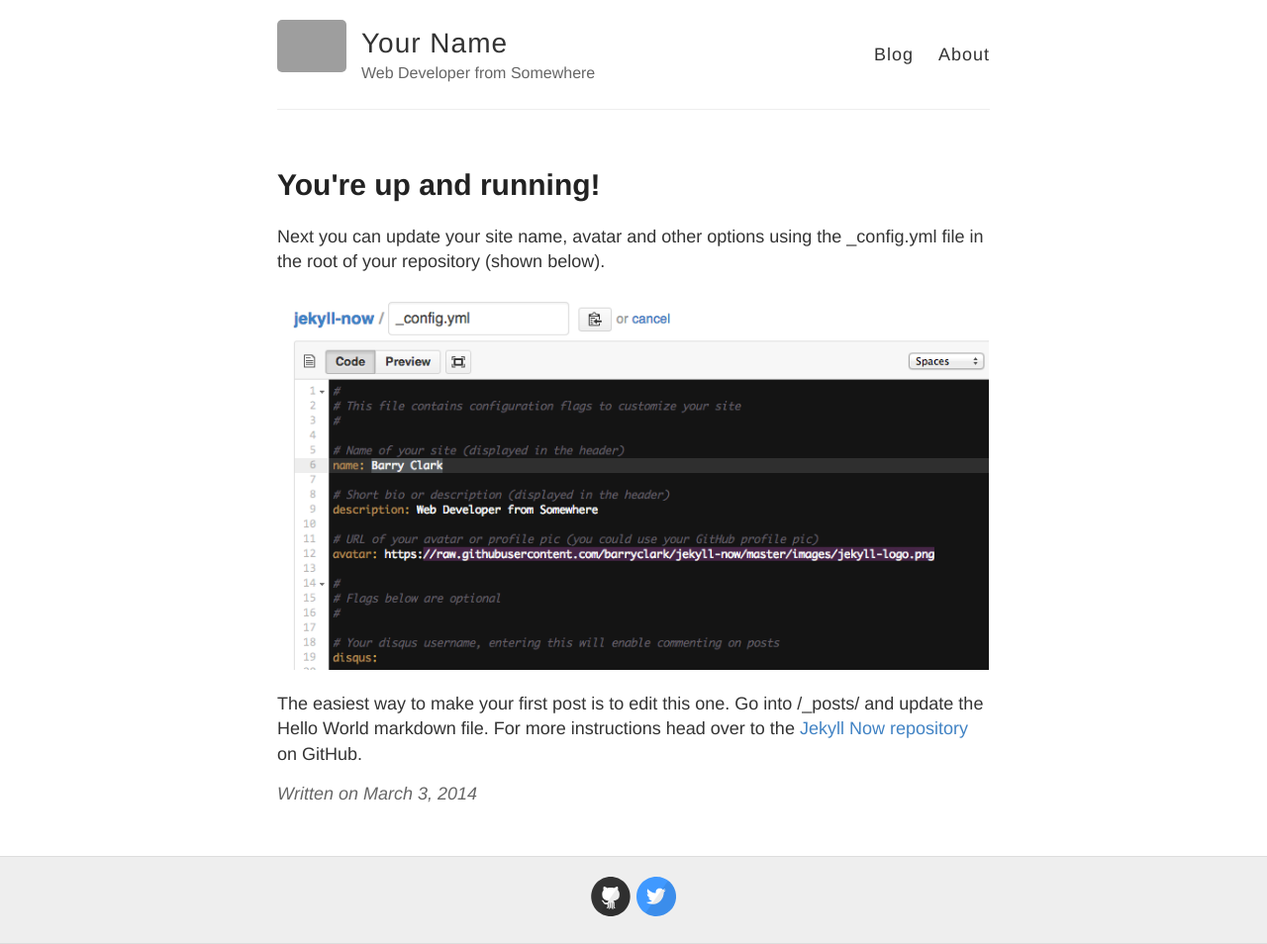
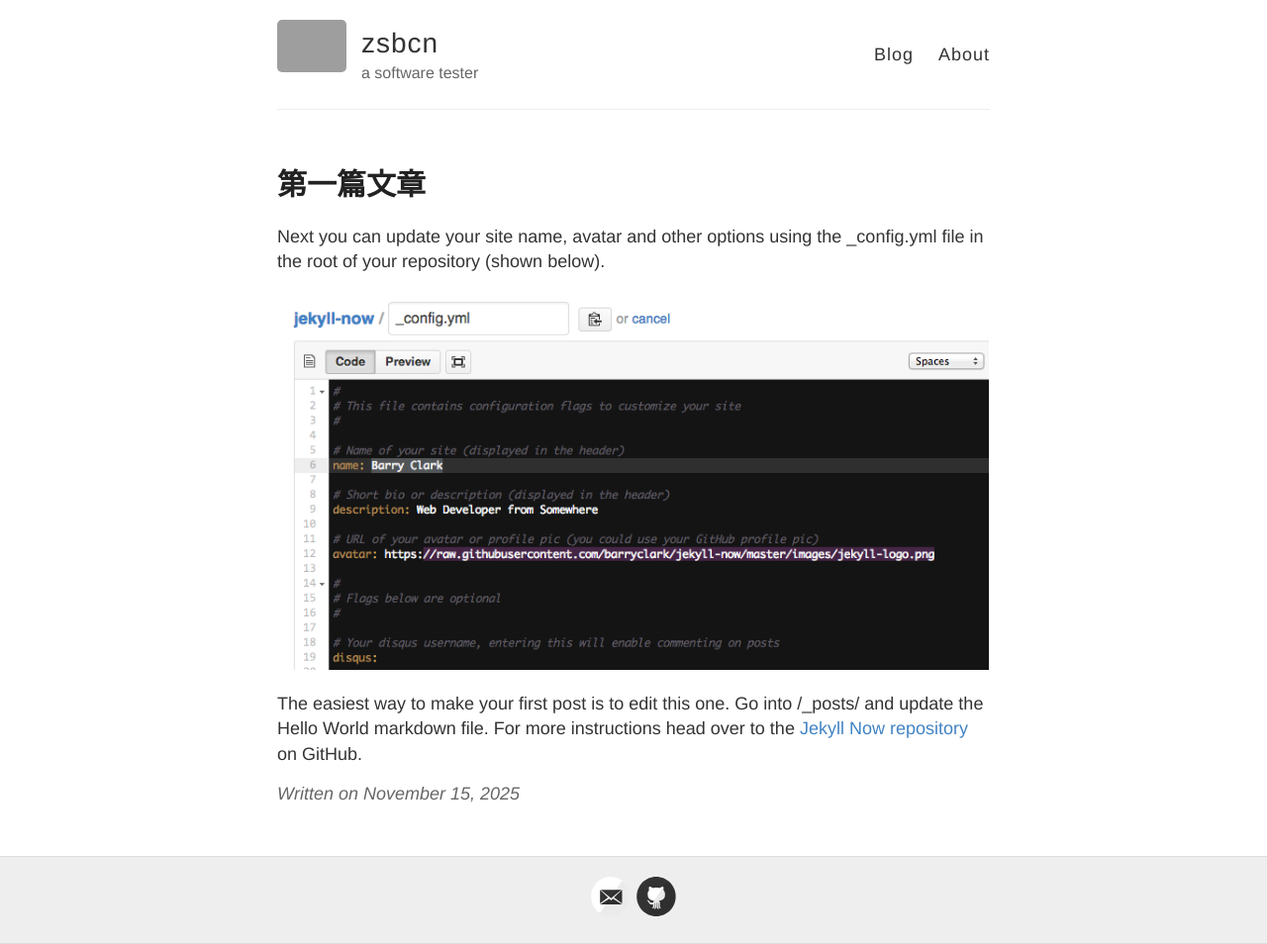
Before and after one commit to zsbcn/zsbcn.github.io, a Jekyll site: the page built from _posts/2025-11-15-Hello-World.md, in a window 1280 px wide. Shown: the whole page at 99% size. Built offline with Jekyll 4.4.1, drawn with Linux system fonts in a browser that asks for light colours; grey boxes are pictures that could not be loaded.

Commit message:
修改个人信息

```diff
--- a/_config.yml
+++ b/_config.yml
@@ -3,13 +3,13 @@
 #
 
 # Name of your site (displayed in the header)
-name: Your Name
+name: zsbcn
 
 # Short bio or description (displayed in the header)
-description: Web Developer from Somewhere
+description: a software tester
 
 # URL of your avatar or profile pic (you could use your GitHub profile pic)
-avatar: https://raw.githubusercontent.com/barryclark/jekyll-now/master/images/jekyll-logo.png
+avatar: https://i0.hdslb.com/bfs/face/ca4dde7574bb2713f8c43b6889d6f291d6a0dea5.jpg
 
 #
 # Flags below are optional
@@ -18,15 +18,15 @@ avatar: https://raw.githubusercontent.com/barryclark/jekyll-now/master/images/je
 # Includes an icon in the footer for each username you enter
 footer-links:
   dribbble:
-  email:
+  email: inzhang@foxmail.com
   facebook:
   flickr:
-  github: barryclark/jekyll-now
+  github: zsbcn
   instagram:
   linkedin:
   pinterest:
   rss: # just type anything here for a working RSS icon
-  twitter: jekyllrb
+  twitter:
   stackoverflow: # your stackoverflow profile, e.g. "users/50476/bart-kiers"
   youtube: # channel/<your_long_string> or user/<user-name>
   googleplus: # anything in your profile username that comes after plus.google.com/
--- a/_posts/2014-3-3-Hello-World.md
+++ b/_posts/2025-11-15-Hello-World.md
@@ -1,6 +1,6 @@
 ---
 layout: post
-title: You're up and running!
+title: 第一篇文章
 ---
 
 Next you can update your site name, avatar and other options using the _config.yml file in the root of your repository (shown below).
```
